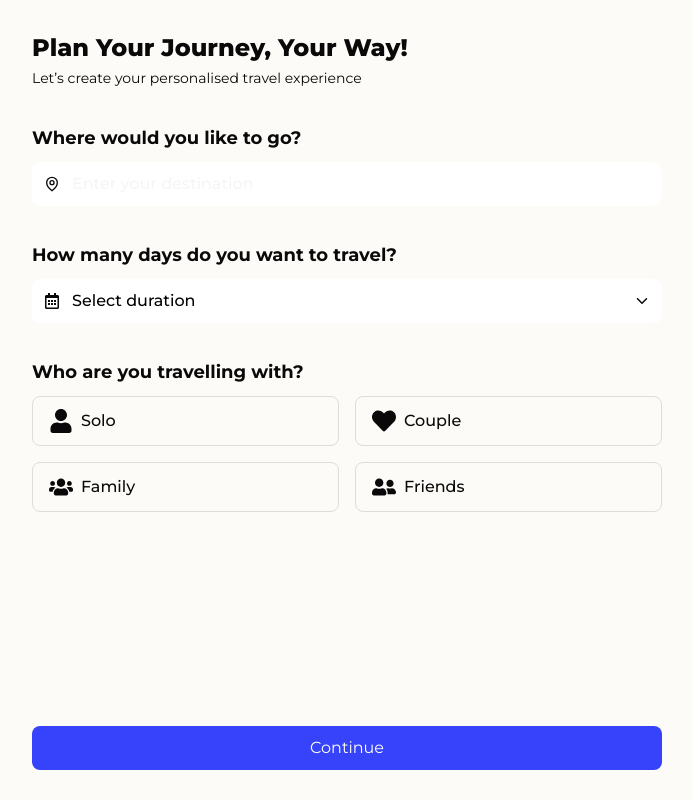
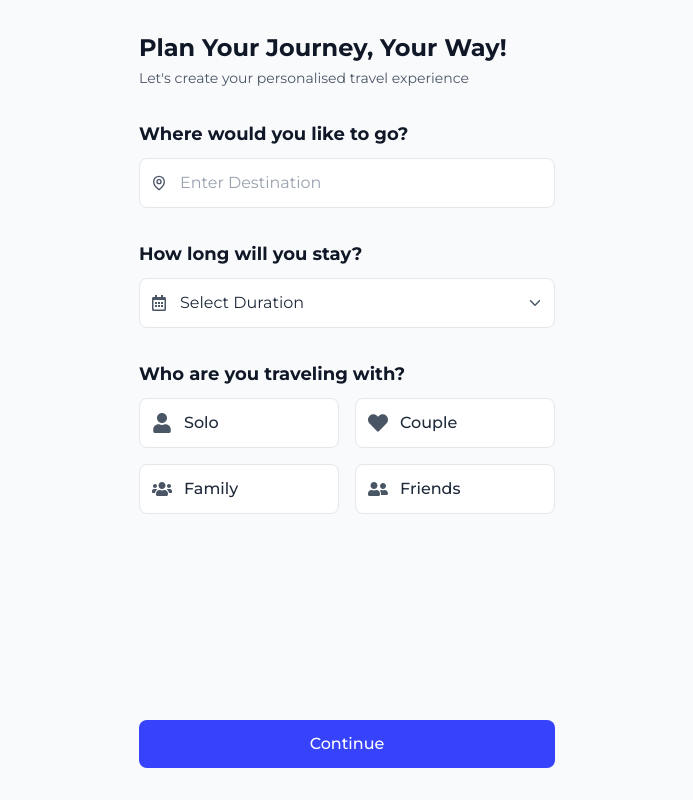
Before and after one commit to Ayushkumarxx/intern-assign-1, a React (Vite) app: page / in a window 1280 px wide. Shown: the whole page, without its empty margins (293-986 px from the left). Built offline with nearby package versions, Linux system fonts and the light colour scheme.

Commit message:
madeed code modular

```diff
--- a/src/pages/Onboard.jsx
+++ b/src/pages/Onboard.jsx
@@ -3,135 +3,234 @@ import { GrLocation } from "react-icons/gr";
 import { FaRegCalendarAlt } from "react-icons/fa";
 import { IoIosArrowDown } from "react-icons/io";
 import { FaUser, FaUserFriends, FaUsers, FaHeart } from "react-icons/fa";
-const Onboard = () => {
-  const [selectedOption, setSelectedOption] = useState("");
 
-  const handleSelectionChange = (e) => {
-    setSelectedOption(e.target.value);
-  };
+// Input Field Component
+const InputField = ({ icon, placeholder, value, onChange, id, name }) => {
   return (
-    <section className="bg-[#FDFBF7] dark:bg-[#0B0809] h-screen w-full  ">
-      <main className="flex flex-col max-w-[650px] mx-auto justify-between h-full px-[10px] py-[30px] ">
-        <div className="w-full  flex flex-col items-start gap-[36px]  h-full">
-          <div className="flex flex-col gap-[2px] w-full">
-            <h1 className="text-[24px]  text-[#0B0809] dark:text-[#F5F5F5]  font-[800]">
-              Plan Your Journey, Your Way!
-            </h1>
-            <p className="text-[14px] font-[400] text-[#0B0809] dark:text-[#FDFBF7]">
-              Let’s create your personalised travel experience
-            </p>
+    <div className="relative w-full">
+      <div className="absolute left-3 top-1/2 transform -translate-y-1/2 text-gray-600 dark:text-gray-300">
+        {icon}
       </div>
-
-          {/* Destination Input */}
-          <div className="flex flex-col gap-[10px] w-full">
-            <label
-              htmlFor="dest"
-              className="text-[18px] font-[700] text-[#0B0809] dark:text-[#FDFBF7]"
-            >
-              Where would you like to go?
-            </label>
-
-            <div className="relative w-full">
-              <GrLocation className="absolute left-3 top-1/2 transform -translate-y-1/2 text-[#0B0809] dark:text-[#F5F5F5]" />
       <input
         type="text"
-                name="dest"
-                id="dest"
-                className="block dark:bg-[#333333] bg-white w-full dark:text-[#F5F5F5] placeholder-[#F5F5F5] p-[10px] pl-10 rounded-[8px] text-[16px] font-[500]"
-                placeholder="Enter your destination"
+        id={id}
+        name={name}
+        value={value}
+        onChange={onChange}
+        className="block w-full px-10 py-3 rounded-lg border border-gray-200 dark:border-gray-700
+                  bg-white dark:bg-[#333333] text-gray-800 dark:text-gray-100
+                  placeholder-gray-400 dark:placeholder-gray-500 focus:outline-none focus:ring-2 focus:ring-blue-500"
+        placeholder={placeholder}
       />
     </div>
+  );
+};
+
+// Select Dropdown Component
+const SelectField = ({ icon, options, value, onChange, id, name }) => {
+  return (
+    <div className="relative w-full">
+      <div className="absolute left-3 top-1/2 transform -translate-y-1/2 text-gray-600 dark:text-gray-300">
+        {icon}
       </div>
-
-          {/* Duration Dropdown */}
-          <div className="flex flex-col gap-[10px] w-full">
-            <label
-              htmlFor="duration"
-              className="text-[18px] font-[700] text-[#0B0809] dark:text-[#FDFBF7]"
-            >
-              How many days do you want to travel?
-            </label>
-
-            <div className="relative w-full">
-              <FaRegCalendarAlt className="absolute left-3 top-1/2 transform -translate-y-1/2 text-[#0B0809] dark:text-[#F5F5F5]" />
-
-              {/* Dropdown */}
       <select
-                name="duration"
-                id="duration"
-                className="appearance-none block dark:bg-[#333333] bg-white w-full dark:text-[#F5F5F5] placeholder-[#A3A3A3] p-[10px] pl-10 pr-10 rounded-[8px] text-[16px] font-[500]"
-                defaultValue=""
+        id={id}
+        name={name}
+        value={value}
+        onChange={onChange}
+        className="appearance-none block w-full px-10 py-3 rounded-lg border border-gray-200
+                  dark:border-gray-700 bg-white dark:bg-[#333333] text-gray-800 dark:text-gray-100
+                  focus:outline-none focus:ring-2 focus:ring-blue-500"
       >
         <option value="" disabled>
-                  Select duration
+          Select Duration
         </option>
-                {Array.from({ length: 10 }, (_, i) => (
-                  <option key={i + 1} value={i + 1}>
-                    {i + 1} {i + 1 === 1 ? "day" : "days"}
+        {options.map((option) => (
+          <option key={option.value} value={option.value}>
+            {option.label}
           </option>
         ))}
       </select>
+      <IoIosArrowDown className="absolute right-3 top-1/2 transform -translate-y-1/2 text-gray-600 dark:text-gray-300 pointer-events-none" />
+    </div>
+  );
+};
 
-              {/* Custom Arrow */}
-              <IoIosArrowDown className="absolute right-3 top-1/2 transform -translate-y-1/2 text-[#0B0809] dark:text-[#F5F5F5] pointer-events-none" />
+// Travel Type Option Component
+const TravelTypeOption = ({ id, label, icon, selected, onChange }) => {
+  return (
+    <div
+      className={`flex items-center gap-2 rounded-lg border cursor-pointer transition-all
+        ${
+          selected
+            ? "bg-[#3643FB] text-white border-blue-500"
+            : "border-gray-200 dark:border-gray-700 bg-white dark:bg-[#333333] hover:border-gray-400 dark:hover:border-gray-500"
+        }`}
+    >
+      <input
+        type="radio"
+        id={id}
+        name="travelType"
+        value={id}
+        onChange={onChange}
+        checked={selected}
+        className="hidden"
+      />
+      <label
+        htmlFor={id}
+        className="flex items-center gap-3 p-3 cursor-pointer w-full"
+      >
+        <div className={`text-xl ${selected ? "text-white" : "text-gray-600 dark:text-gray-300"}`}>
+          {icon}
         </div>
+        <span className={`text-base font-medium ${selected ? "text-white" : "text-gray-800 dark:text-gray-100"}`}>
+          {label}
+        </span>
+      </label>
     </div>
+  );
+};
 
-          <div className="flex flex-col gap-[10px] w-full">
-            <label className="text-[18px] font-[700] text-[#0B0809] dark:text-[#FDFBF7]">
-              Who are you travelling with?
-            </label>
+// Section Title Component
+const SectionTitle = ({ title, subtitle }) => {
+  return (
+    <div className="flex flex-col gap-1">
+      <h1 className="text-2xl font-bold text-gray-900 dark:text-gray-50">{title}</h1>
+      {subtitle && <p className="text-sm text-gray-600 dark:text-gray-300">{subtitle}</p>}
+    </div>
+  );
+};
 
-            {/* Options */}
-            <div className="grid grid-cols-2 gap-4">
-              {[
+// Form Section Component
+const FormSection = ({ title, children }) => {
+  return (
+    <div className="flex flex-col gap-2.5 w-full">
+      <label className="text-lg font-bold text-gray-900 dark:text-gray-50">{title}</label>
+      {children}
+    </div>
+  );
+};
+
+// Main Onboarding Component
+const Onboard = () => {
+  // Form state
+  const [formState, setFormState] = useState({
+    destination: "",
+    duration: "",
+    travelType: "",
+    currentStep: 1,
+    totalSteps: 2
+  });
+
+  // Handle input changes
+  const handleInputChange = (e) => {
+    const { name, value } = e.target;
+    setFormState((prev) => ({ ...prev, [name]: value }));
+  };
+
+  // Handle form submission
+  const handleContinue = (e) => {
+    e.preventDefault();
+    if (formState.currentStep < formState.totalSteps) {
+      setFormState((prev) => ({ ...prev, currentStep: prev.currentStep + 1 }));
+    } else {
+      // Submit the form data or navigate to another page
+      console.log("Form submitted:", formState);
+      // You can add navigation logic here
+    }
+  };
+
+  // Duration options
+  const durationOptions = Array.from({ length: 14 }, (_, i) => ({
+    value: String(i + 1),
+    label: `${i + 1} ${i + 1 === 1 ? "day" : "days"}`
+  }));
+
+  // Travel type options
+  const travelTypeOptions = [
     { id: "solo", label: "Solo", icon: <FaUser /> },
     { id: "couple", label: "Couple", icon: <FaHeart /> },
     { id: "family", label: "Family", icon: <FaUsers /> },
-                { id: "friends", label: "Friends", icon: <FaUserFriends /> },
-              ].map((option) => (
-                <div
-                  key={option.id}
-                  className={`flex items-center gap-2 h-[50px] rounded-[8px] border cursor-pointer
-              ${
-                selectedOption === option.id
-                  ? "bg-[#3643FB] text-white border-blue-500"
-                  : "border-[#ddd] dark:border-[#555] dark:bg-[#333333] "
-              }
-              hover:border-[#0B0809] dark:hover:border-[#F5F5F5] transition-all relative`}
-                >
-                  {/* Radio button */}
-                  <input
-                    type="radio"
-                    id={option.id}
-                    name="travelType"
-                    value={option.id}
-                    onChange={handleSelectionChange}
-                    checked={selectedOption === option.id}
-                    className="hidden"
+    { id: "friends", label: "Friends", icon: <FaUserFriends /> }
+  ];
+
+  // Render the first step (travel preferences)
+  const renderStep1 = () => (
+    <div className="flex flex-col gap-8 w-full">
+      <SectionTitle
+        title="Plan Your Journey, Your Way!"
+        subtitle="Let's create your personalised travel experience"
       />
 
-                  {/* Label with Icon and Text */}
-                  <label
-                    htmlFor={option.id}
-                    className="flex items-center gap-2 p-4 rounded-lg cursor-pointer w-full"
-                  >
-                    <div className="text-[24px] text-[#0B0809] dark:text-[#F5F5F5]">
-                      {option.icon}
-                    </div>
-                    <span className="text-[16px] font-medium text-[#0B0809] dark:text-[#F5F5F5]">
-                      {option.label}
-                    </span>
-                  </label>
-                </div>
+      <FormSection title="Where would you like to go?">
+        <InputField
+          icon={<GrLocation />}
+          placeholder="Enter Destination"
+          value={formState.destination}
+          onChange={handleInputChange}
+          id="destination"
+          name="destination"
+        />
+      </FormSection>
+
+      <FormSection title="How long will you stay?">
+        <SelectField
+          icon={<FaRegCalendarAlt />}
+          options={durationOptions}
+          value={formState.duration}
+          onChange={handleInputChange}
+          id="duration"
+          name="duration"
+        />
+      </FormSection>
+
+      <FormSection title="Who are you traveling with?">
+        <div className="grid grid-cols-2 gap-4">
+          {travelTypeOptions.map((option) => (
+            <TravelTypeOption
+              key={option.id}
+              id={option.id}
+              label={option.label}
+              icon={option.icon}
+              selected={formState.travelType === option.id}
+              onChange={handleInputChange}
+            />
           ))}
         </div>
+      </FormSection>
+    </div>
+  );
+
+  // Render the second step (could be preferences, budget, etc.)
+  const renderStep2 = () => (
+    <div className="flex flex-col gap-8 w-full">
+      <SectionTitle
+        title="Almost there!"
+        subtitle="Let's customize your travel experience further"
+      />
+
+      {/* You can add more form sections here */}
+      <div className="text-center text-lg text-gray-800 dark:text-gray-200">
+        Step 2 content will go here
       </div>
     </div>
+  );
 
-        <button className="w-full bg-[#3643FB] text-white py-[10px] rounded-[8px]">
+  return (
+    <section className="bg-gray-50 dark:bg-[#0B0809] min-h-screen w-full">
+      <main className="flex flex-col max-w-md mx-auto justify-between min-h-screen px-4 py-8">
+        <form onSubmit={handleContinue} className="flex flex-col gap-8 flex-grow">
+          {formState.currentStep === 1 ? renderStep1() : renderStep2()}
+
+          <div className="mt-auto pt-6">
+            <button
+              type="submit"
+              className="w-full bg-[#3643FB] text-white font-medium py-3 rounded-lg hover:bg-blue-600 transition-colors"
+            >
               Continue
             </button>
+          </div>
+        </form>
       </main>
     </section>
   );
```
Lines whose indentation alone changed are shown as unchanged.
